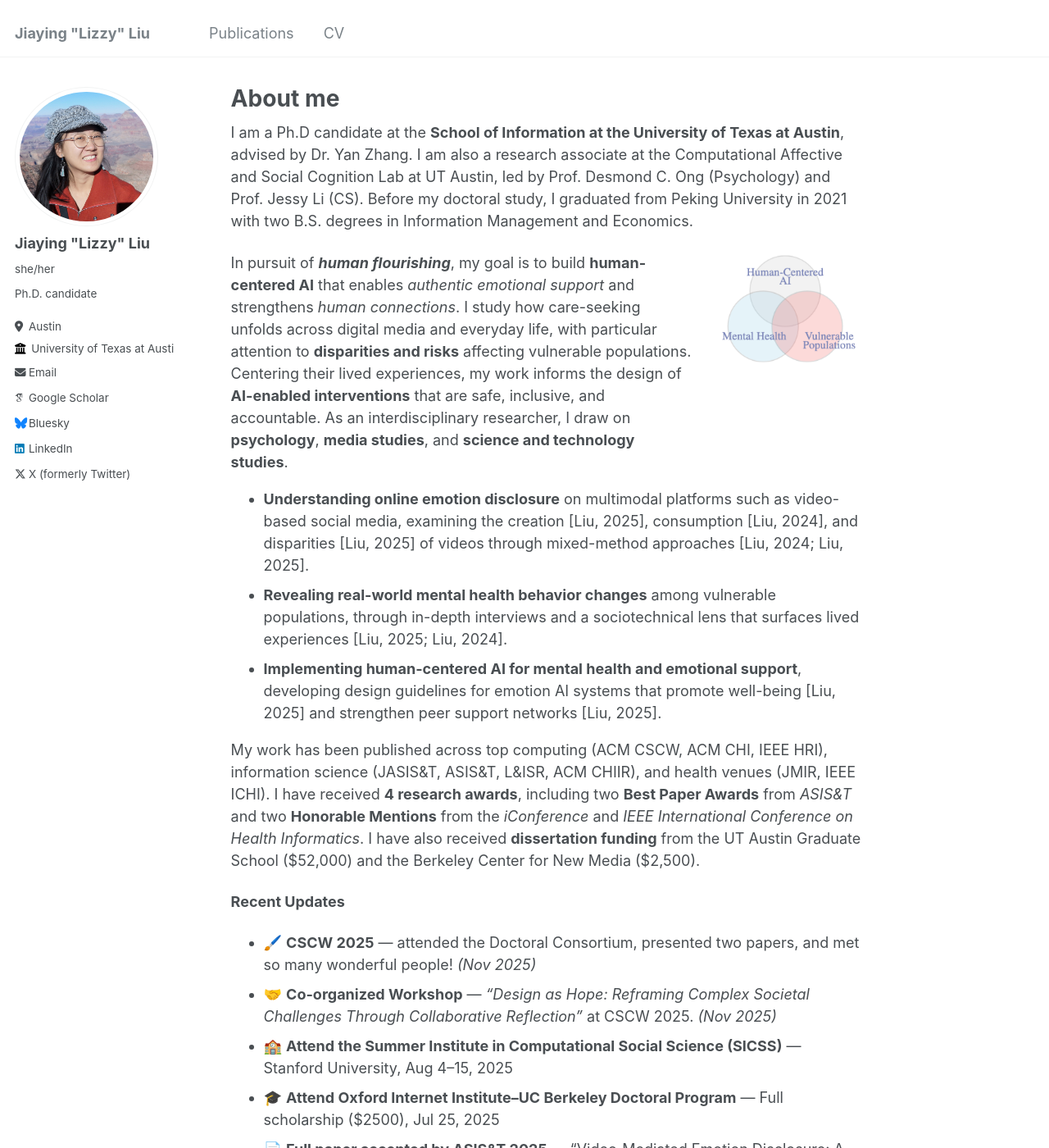
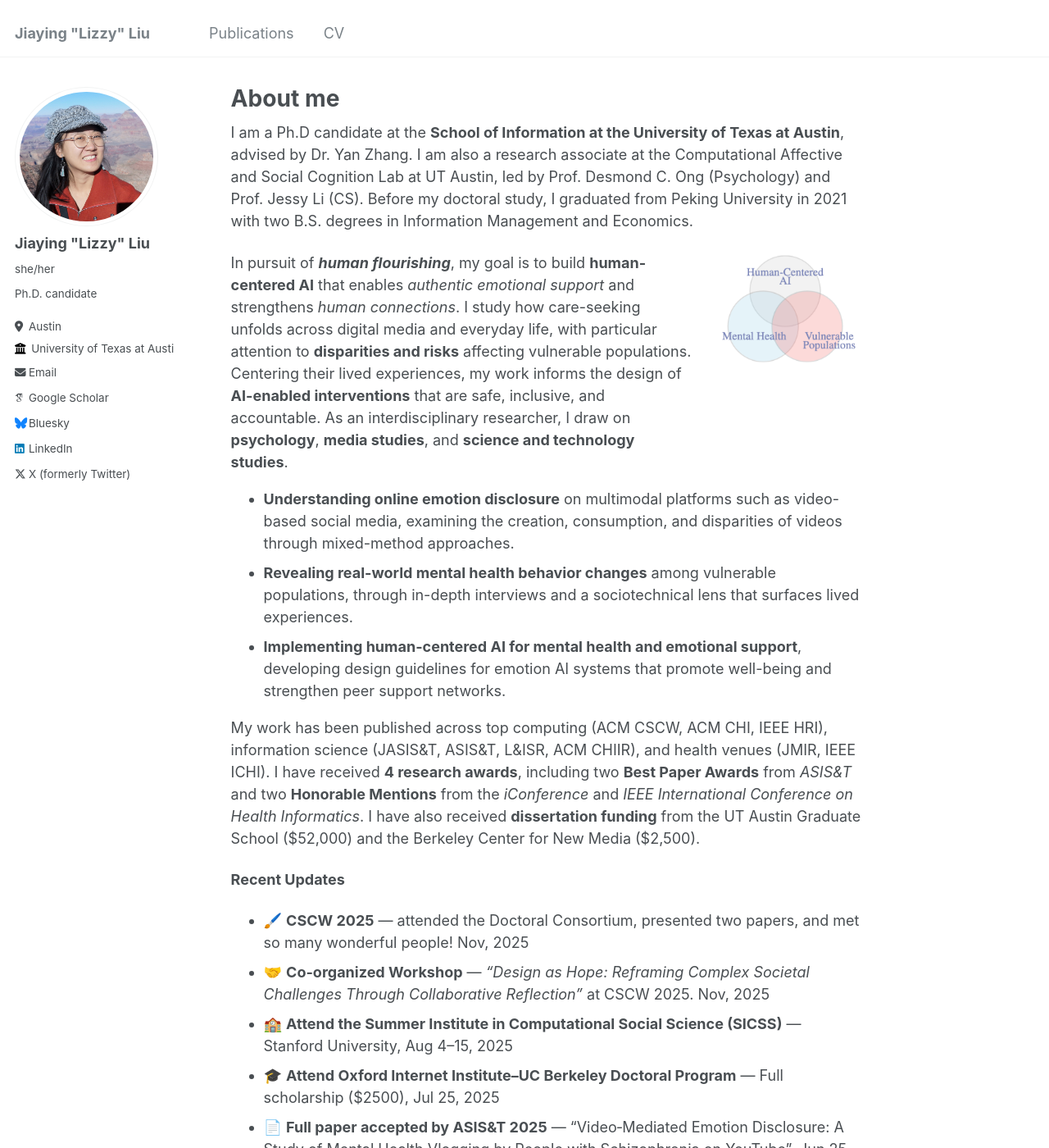
Before and after one commit to lizzyliu666/lizzyliu666.github.io, a Jekyll site: the page built from _pages/about.md, in a window 1280 px wide and 1400 px high. Shown: the whole window at 82% size. Built offline with Jekyll 4.4.1, drawn with Linux system fonts in a browser that asks for light colours; some web fonts are replaced.

Commit message:
Refine content and formatting in about.md

```diff
--- a/_pages/about.md
+++ b/_pages/about.md
@@ -21,17 +21,17 @@ In pursuit of <em><strong>human flourishing</strong></em>, my goal is to build <
 
 </div>
 
-- **Understanding online emotion disclosure** on multimodal platforms such as video-based social media, examining the creation [Liu, 2025], consumption [Liu, 2024], and disparities [Liu, 2025] of videos through mixed-method approaches [Liu, 2024; Liu, 2025].
-- **Revealing real-world mental health behavior changes** among vulnerable populations, through in-depth interviews and a sociotechnical lens that surfaces lived experiences [Liu, 2025; Liu, 2024].
-- **Implementing human-centered AI for mental health and emotional support**, developing design guidelines for emotion AI systems that promote well-being [Liu, 2025] and strengthen peer support networks [Liu, 2025].
+- **Understanding online emotion disclosure** on multimodal platforms such as video-based social media, examining the creation, consumption, and disparities of videos through mixed-method approaches.
+- **Revealing real-world mental health behavior changes** among vulnerable populations, through in-depth interviews and a sociotechnical lens that surfaces lived experiences.
+- **Implementing human-centered AI for mental health and emotional support**, developing design guidelines for emotion AI systems that promote well-being and strengthen peer support networks.
 
 
 My work has been published across top computing (ACM CSCW, ACM CHI, IEEE HRI), information science (JASIS&T, ASIS&T, L&ISR, ACM CHIIR), and health venues (JMIR, IEEE ICHI). I have received **4 research awards**, including two **Best Paper Awards** from *ASIS&T* and two **Honorable Mentions** from the *iConference* and *IEEE International Conference on Health Informatics*. I have also received **dissertation funding** from the UT Austin Graduate School (\$52,000) and the Berkeley Center for New Media (\$2,500).
 
 
 **Recent Updates**
-- 🖌️ **CSCW 2025** — attended the Doctoral Consortium, presented two papers, and met so many wonderful people! *(Nov 2025)*
-- 🤝 **Co-organized Workshop** — *“Design as Hope: Reframing Complex Societal Challenges Through Collaborative Reflection”* at CSCW 2025. *(Nov 2025)*
+- 🖌️ **CSCW 2025** — attended the Doctoral Consortium, presented two papers, and met so many wonderful people! Nov, 2025
+- 🤝 **Co-organized Workshop** — *“Design as Hope: Reframing Complex Societal Challenges Through Collaborative Reflection”* at CSCW 2025.  Nov, 2025
 - 🏫 **Attend the Summer Institute in Computational Social Science (SICSS)** — Stanford University, Aug 4–15, 2025
 - 🎓 **Attend Oxford Internet Institute–UC Berkeley Doctoral Program** — Full scholarship ($2500), Jul 25, 2025
 - 📄 **Full paper accepted by ASIS&T 2025** — "Video‑Mediated Emotion Disclosure: A Study of Mental Health Vlogging by People with Schizophrenia on YouTube", Jun 25, 2025
```
